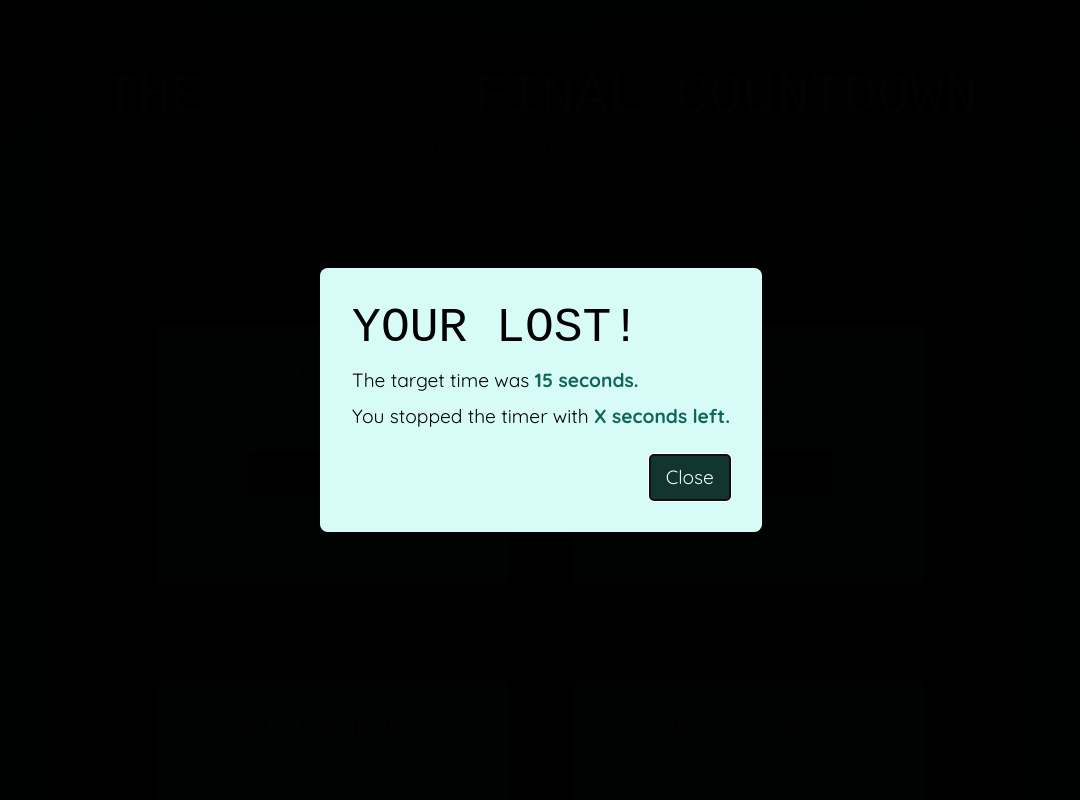
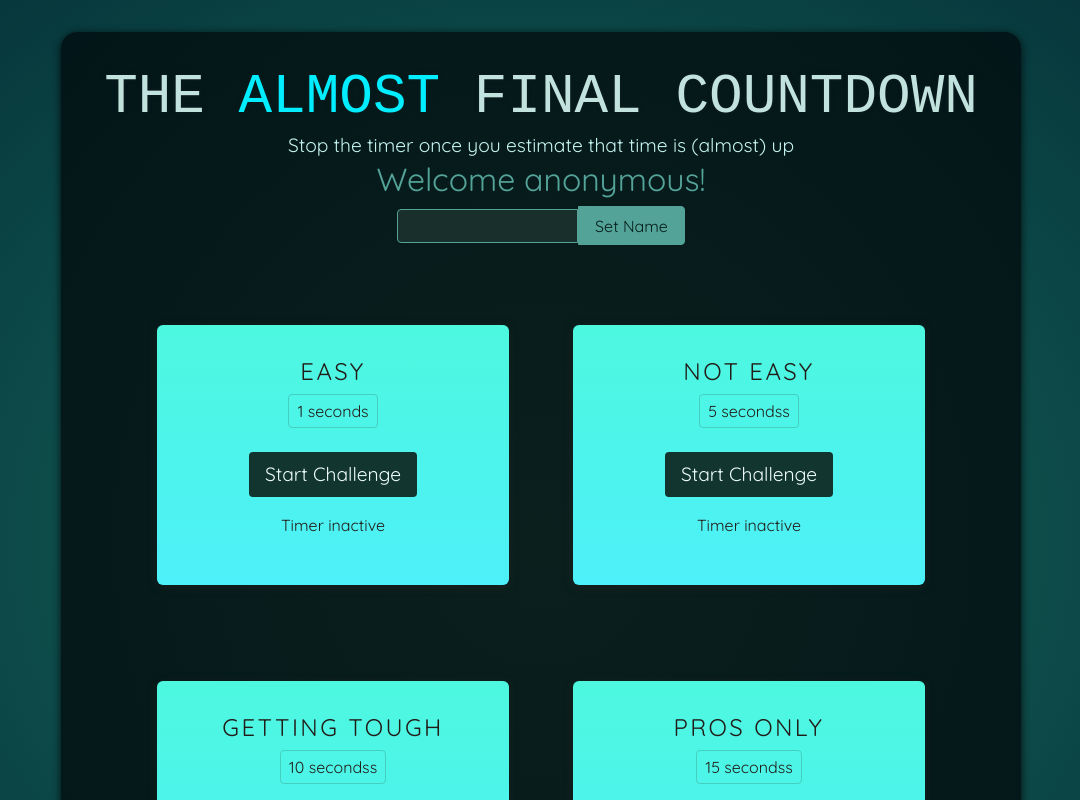
Before and after one commit to yocong/react-study-202406, a React (Create React App) app: page / in a window 1280 px wide. Shown: the top 800 px of the page, without its empty margins (99-1179 px from the left). Built offline with nearby package versions, Linux system fonts and the light colour scheme; the HTML template or start-up script is replaced by a standard one; a web font is replaced by a local one.

Commit message:
# forwarRef

```diff
--- a/src/components/Ref/ResultModal.js
+++ b/src/components/Ref/ResultModal.js
@@ -1,16 +1,9 @@
-import React, { useEffect, useRef } from 'react';
+import React, { forwardRef } from 'react';
 
-const ResultModal = ({result, targetTime}) => {
+const ResultModalComponent = ({result, targetTime}, ref) => {
 
-  const dialog = useRef();
-
-  useEffect(() => {
-    dialog.current.showModal();
-  }, []);
-
-  // dialog 태그: 모달의 모든 함수를 제공하는 태그
   return (
-    <dialog ref={dialog} className="result-modal">
+    <dialog ref={ref} className="result-modal">
       <h2>Your {result}!</h2>
       <p>The target time was <strong>{targetTime} seconds.</strong></p>
       <p>You stopped the timer with <strong>X seconds left.</strong></p>
@@ -21,4 +14,8 @@
   );
 };
 
+// forwardRef는 콜백으로 전달된 컴포넌트에 첫번째 파라미터로 props를 전달하고
+// 두번째 파라미터에는 부모에게 받은 ref를 전달한다.
+const ResultModal = forwardRef(ResultModalComponent);
+
 export default ResultModal;
--- a/src/components/Ref/TimeChallenge.js
+++ b/src/components/Ref/TimeChallenge.js
@@ -13,11 +13,16 @@
   // 타겟시간이 종료되었는지 여부
   const [timerExpired, setTimerExpired] = useState(false);
 
+  // 자식컴포넌트 ResultModal에 있는  dialog태그의 참조를 만듦
+  const dialog = useRef();
+
   const startHandler = e => {
 
     timer.current = setTimeout(() => {
       setTimerExpired(true);
-    }, targetTime* 1000);
+      // modal open!
+      dialog.current.showModal();
+    }, targetTime * 1000);
 
     setTimerStarted(true);
   }
@@ -29,7 +34,7 @@
 
   return (
     <>
-    {<ResultModal targetTime={targetTime} result="lost" />}
+    {<ResultModal ref={dialog} targetTime={targetTime} result="lost" />}
     <section className="challenge">
       <h2>{title}</h2>
       <p className="challenge-time">
```
